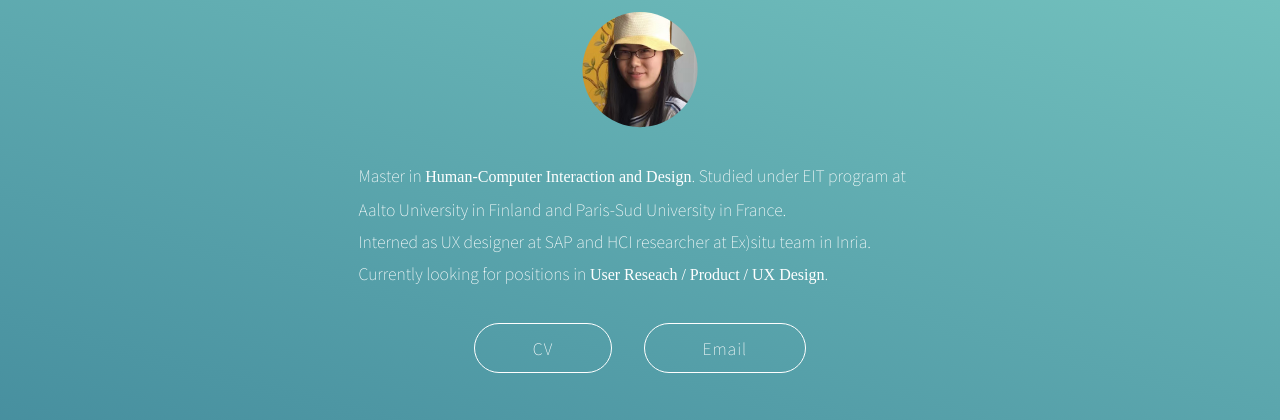
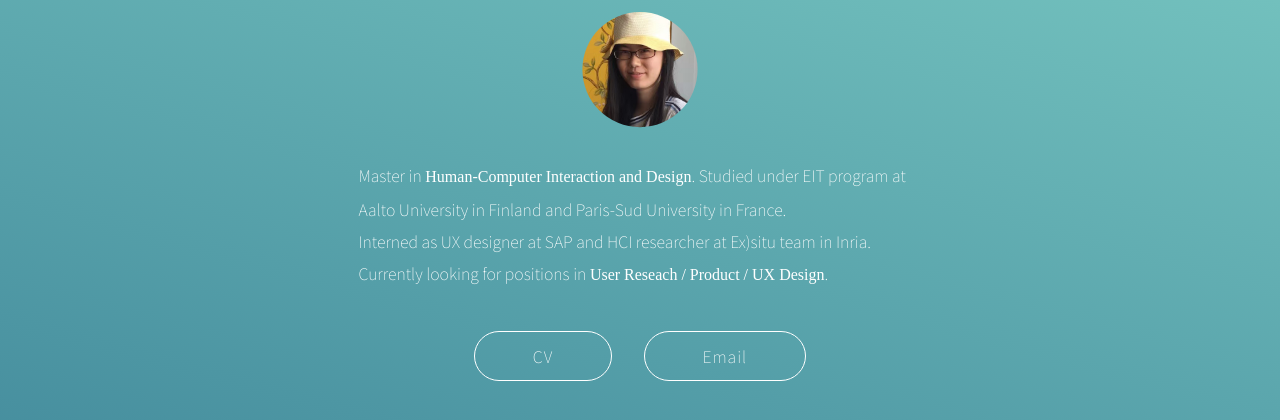
Before and after one commit to breathhuxi/Portfolio, a website with bundled scripts: page about.html in a window 1280 px wide. Shown: the part 249-669 px from the top of the page. Built offline with nearby package versions, Linux system fonts and the light colour scheme; a script that the page names is missing; a web font is replaced by a local one.

Commit message:
fix about cv buttons

```diff
--- a/about.html
+++ b/about.html
@@ -66,10 +66,12 @@
                         </div>
                         <div class="row">
                             <div class="cv-wrapper">
-                                <a target="_blank" href="https://drive.google.com/file/d/1Y1DU30eRIx2_n9TI4z5fCqfXB3mq4TWq/view?usp=sharing">CV</a>
-                            </div>
-                            <div class="cv-wrapper">
-                                <a target="_blank" href="mailto:breath.hu.xi@gmail.com">Email</a>
+                                <div class="cv-btn-wrapper">
+                                    <a target="_blank" href="https://drive.google.com/file/d/1Y1DU30eRIx2_n9TI4z5fCqfXB3mq4TWq/view?usp=sharing">CV</a>
+                                </div>
+                                <div class="cv-btn-wrapper">
+                                    <a target="_blank" href="mailto:breath.hu.xi@gmail.com">Email</a>
+                                </div>
                             </div>
                         </div>
                     </div>
--- a/css/about.scss
+++ b/css/about.scss
@@ -99,7 +99,17 @@
             }
         }
         .cv-wrapper {
-            margin: 0 1rem;
+            position: relative;
+            display: flex;
+            flex-wrap: wrap;
+            @media (max-width: $tablet) {
+                flex-direction: column;
+                flex-wrap: nowrap;
+                align-items: center;
+            }
+        }
+        .cv-btn-wrapper {
+            margin: 0.5rem 1rem;
             a {
                 font-size: 1rem;
                 letter-spacing: 1px;
```
